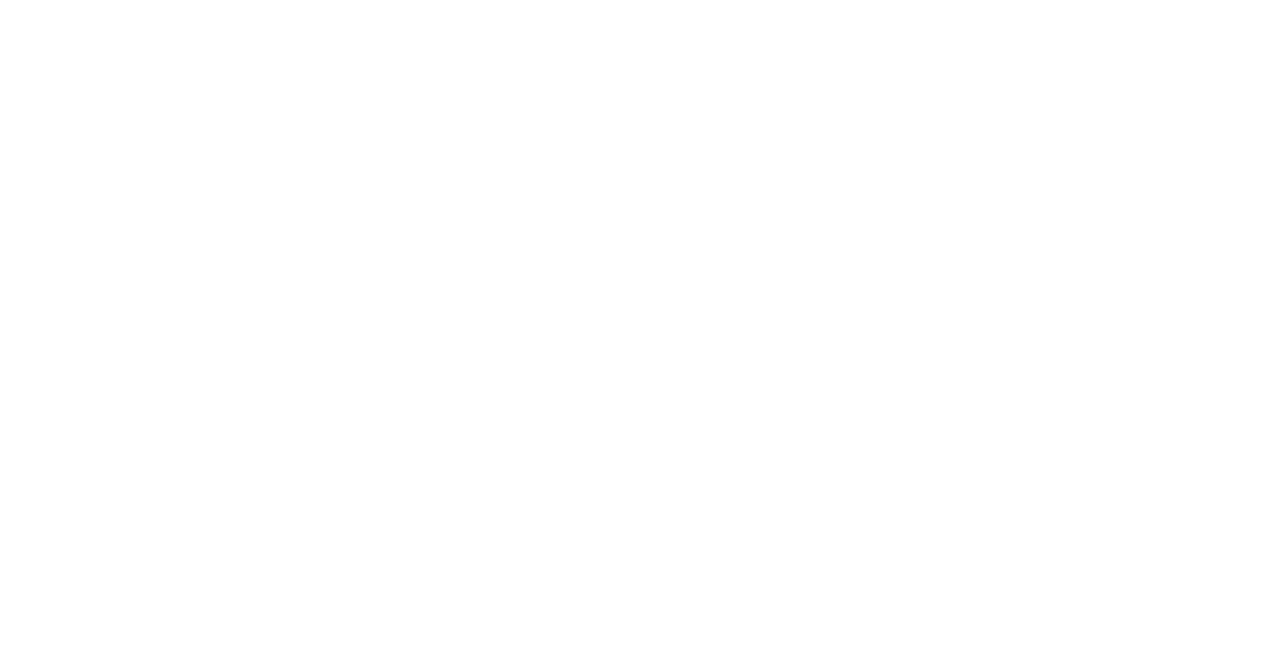
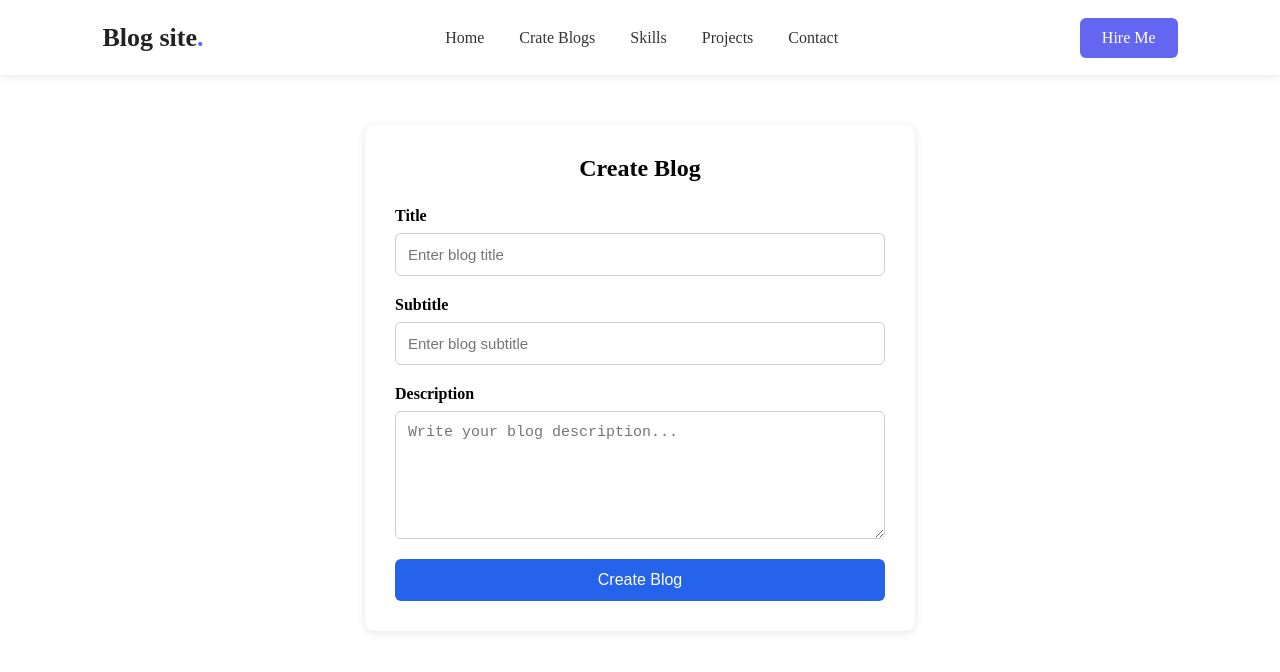
Before and after one commit to leosargithub/reactfrontend, a React (Vite) app: page /createBlog in a window 1280 px wide. Before the commit this address had no page. Shown: the top 672 px of the page. Built offline with nearby package versions, Linux system fonts and the light colour scheme.

Commit message:
new method of sending api data to create a blog

```diff
--- a/src/App.jsx
+++ b/src/App.jsx
@@ -2,18 +2,19 @@ import { useState } from 'react'
 import {BrowserRouter, Routes, Route}  from 'react-router-dom'
 import './App.css'
 import Home from './pages/Home/Home'
+import CreateBlog from './pages/CreateBlog/CreateBlog'
 
 function App() {
   const [count, setCount] = useState(0)
 
   return (
-   <BrowserRouter>
-   <Routes>
-    <Route path ="/" element = {<Home />} />
-   </Routes>
-
-   </BrowserRouter>
-  )
+    <BrowserRouter>
+      <Routes>
+        <Route path="/" element={<Home />} />
+        <Route path="/createBlog" element={<CreateBlog />} />
+      </Routes>
+    </BrowserRouter>
+  );
 }
 
 export default App
--- a/src/components/Blog/Blogcard.css
+++ b/src/components/Blog/Blogcard.css
@@ -1,32 +1,45 @@
-.blog-card {
-  max-width: 320px;
-  background: #ffffff;
-  border: 1px solid #e5e7eb;
-  border-radius: 12px;
-  overflow: hidden;
-  box-shadow: 0 5px 20px rgba(0, 0, 0, 0.07);
-  transition: all 0.3s ease;
+/* Parent container */
+.blog-container {
+  display: flex;
+  flex-wrap: wrap;
+  gap: 25px;
+  padding: 20px;
+  background: transparent;
+  border: none;
+  box-shadow: none;
 }
 
-.blog-card:hover {
-  transform: translateY(-6px);
-  box-shadow: 0 12px 30px rgba(0, 0, 0, 0.12);
+/* Individual cards */
+
+.blog-card {
+  width: 320px;
+  background: transparent;
+  border: 1px solid #6366f1;
+  border-radius: 14px;
+  padding: 22px;
+  transition: all 0.3s ease;
+  margin-bottom: 10px;
+  margin-right: 5px;
 }
 
-.blog-img {
-  width: 100%;
-  height: 190px;
-  object-fit: cover;
-  display: block;
+/* Hover only on individual cards */
+.blog-card:hover {
+  transform: translateY(-5px);
+  border-color: #6366f1;
+  box-shadow: 0 8px 20px rgba(99, 102, 241, 0.1);
 }
 
+/* Blog content */
 .blog-body {
-  padding: 20px;
+  display: flex;
+
+  flex-direction: column;
+  gap: 12px;
 }
 
 .blog-category {
   color: #6366f1;
-  font-size: 11px;
+  font-size: 12px;
   font-weight: 700;
   letter-spacing: 1px;
 }
@@ -34,29 +47,38 @@
 .blog-title {
   font-size: 21px;
   color: #1f2937;
-  line-height: 1.4;
-  margin: 12px 0;
+  margin: 5px 0;
 }
 
 .blog-text {
   color: #6b7280;
   font-size: 14px;
   line-height: 1.7;
-  margin-bottom: 20px;
 }
 
 .blog-btn {
-  display: inline-block;
-  padding: 10px 16px;
+  width: fit-content;
+  padding: 10px 18px;
   background: #6366f1;
   color: white;
   text-decoration: none;
   font-size: 14px;
   font-weight: 600;
-  border-radius: 7px;
+  border-radius: 8px;
   transition: 0.3s;
 }
 
 .blog-btn:hover {
   background: #4f46e5;
 }
+
+@media (max-width: 700px) {
+  .blog-container {
+    justify-content: center;
+  }
+
+  .blog-card {
+    width: 100%;
+    max-width: 320px;
+  }
+}
--- a/src/components/Blog/Blogcard.jsx
+++ b/src/components/Blog/Blogcard.jsx
@@ -25,22 +25,24 @@ const [blogs, setBlogs] = useState([])
 console.log(blogs,"Blogs")
 
   return (
-    <section className="blog-card">
+    <section className="blog-cards">
+
       {blogs.map((blog)=> {
-         return(
+         return (
+           <div className="blog-card" key={blog._id}>
              <div className="blog-body">
                <span className="blog-category">{blog.title}</span>
 
                <h4 className="blog-title">{blog.subTitle}</h4>
 
-           <p className="blog-text">
-            {blog.description}
-           </p>
+               <p className="blog-text">{blog.description}</p>
 
                <a href="#" className="blog-btn">
                  Read More →
                </a>
-         </div>)
+             </div>
+           </div>
+         );
 
 
       })}
--- a/src/components/Navbar/Navbar.jsx
+++ b/src/components/Navbar/Navbar.jsx
@@ -1,7 +1,10 @@
 import React from 'react'
 import './Navbar.css'
+import { useNavigate } from 'react-router-dom';
 
 const Navbar = () => {
+
+  const navigate = useNavigate()
 
   return (
     <nav className="navbar">
@@ -11,10 +14,10 @@ const Navbar = () => {
 
       <ul className="nav-links">
         <li>
-          <a href="#home">Home</a>
+          <a href="/">Home</a>
         </li>
         <li>
-          <a href="#about">About</a>
+          <a onClick={()=>navigate('/createBlog')}>Crate Blogs</a>
         </li>
         <li>
           <a href="#skills">Skills</a>
--- /dev/null
+++ b/src/pages/CreateBlog/CreateBlog.css
@@ -0,0 +1,53 @@
+.form-container {
+  max-width: 550px;
+  margin: 50px auto;
+  padding: 30px;
+  background-color: white;
+  border-radius: 10px;
+  box-shadow: 0 2px 10px rgba(0, 0, 0, 0.1);
+}
+
+.form-container h2 {
+  text-align: center;
+  margin-bottom: 25px;
+}
+
+.input-group {
+  display: flex;
+  flex-direction: column;
+  margin-bottom: 20px;
+}
+
+.input-group label {
+  margin-bottom: 8px;
+  font-weight: 600;
+}
+
+.input-group input,
+.input-group textarea {
+  padding: 12px;
+  border: 1px solid #ccc;
+  border-radius: 6px;
+  font-size: 15px;
+  outline: none;
+}
+
+.input-group input:focus,
+.input-group textarea:focus {
+  border-color: #2563eb;
+}
+
+.input-group textarea {
+  resize: vertical;
+}
+
+.form-container button {
+  width: 100%;
+  padding: 12px;
+  background-color: #2563eb;
+  color: white;
+  border: none;
+  border-radius: 6px;
+  font-size: 16px;
+  cursor: pointer;
+}
--- /dev/null
+++ b/src/pages/CreateBlog/CreateBlog.jsx
@@ -0,0 +1,93 @@
+import React, { useState } from 'react'
+import Navbar from '../../components/Navbar/Navbar'
+import './CreateBlog.css'
+import axios from 'axios'
+import { useNavigate } from 'react-router-dom'
+
+const CreateBlog = () => {
+
+  const navigate = useNavigate()
+  // old method
+  // const [title,setTitle] = useState("")
+  // const [subTitle, setSubTitle] = useState("");
+  // const [description, setDescription] = useState("");
+
+  const createBlog = async(e) => {
+    e.preventDefault()
+
+    const formData = new FormData(e.currentTarget)
+    // console.log(e.currentTarget, "currentTarget")
+
+     const data = Object.fromEntries(formData)
+     console.log(data)
+
+    //console.log(...formData)
+    // console.log(formData.get('title'), "formData")
+
+    // const data = { old method
+    //   title : title, // backendlayko : statename
+    //   subTitle : subTitle,
+    //   description : description
+    // }
+
+    // send above states data to api
+    const response = await axios.post("http://localhost:3000/createBlog", data);
+    if(response.status == 200){
+      //alert(response.data.message)
+      navigate("/")
+    } else
+    {
+      alert("someting went wrong")
+    }
+
+
+
+  }
+
+
+  return (
+    <div>
+      <Navbar></Navbar>
+
+      <div className="form-container">
+        <h2>Create Blog</h2>
+
+        <form onSubmit={createBlog}>
+          <div className="input-group">
+            <label>Title</label>
+            <input
+              type="text"
+              placeholder="Enter blog title"
+              name='title'
+              //  onChange={(e) => setTitle(e.target.value)}
+            />
+          </div>
+
+          <div className="input-group">
+            <label>Subtitle</label>
+            <input
+              type="text"
+              name='subTitle'
+              placeholder="Enter blog subtitle"
+              // onChange={(e) => setSubTitle(e.target.value)}
+            />
+          </div>
+
+          <div className="input-group">
+            <label>Description</label>
+            <textarea
+              rows="6"
+              name='description'
+              placeholder="Write your blog description..."
+              // onChange={(e) => setDescription(e.target.value)}
+            ></textarea>
+          </div>
+
+          <button type="submit">Create Blog</button>
+        </form>
+      </div>
+    </div>
+  );
+}
+
+export default CreateBlog
```
Lines whose indentation alone changed are shown as unchanged.
